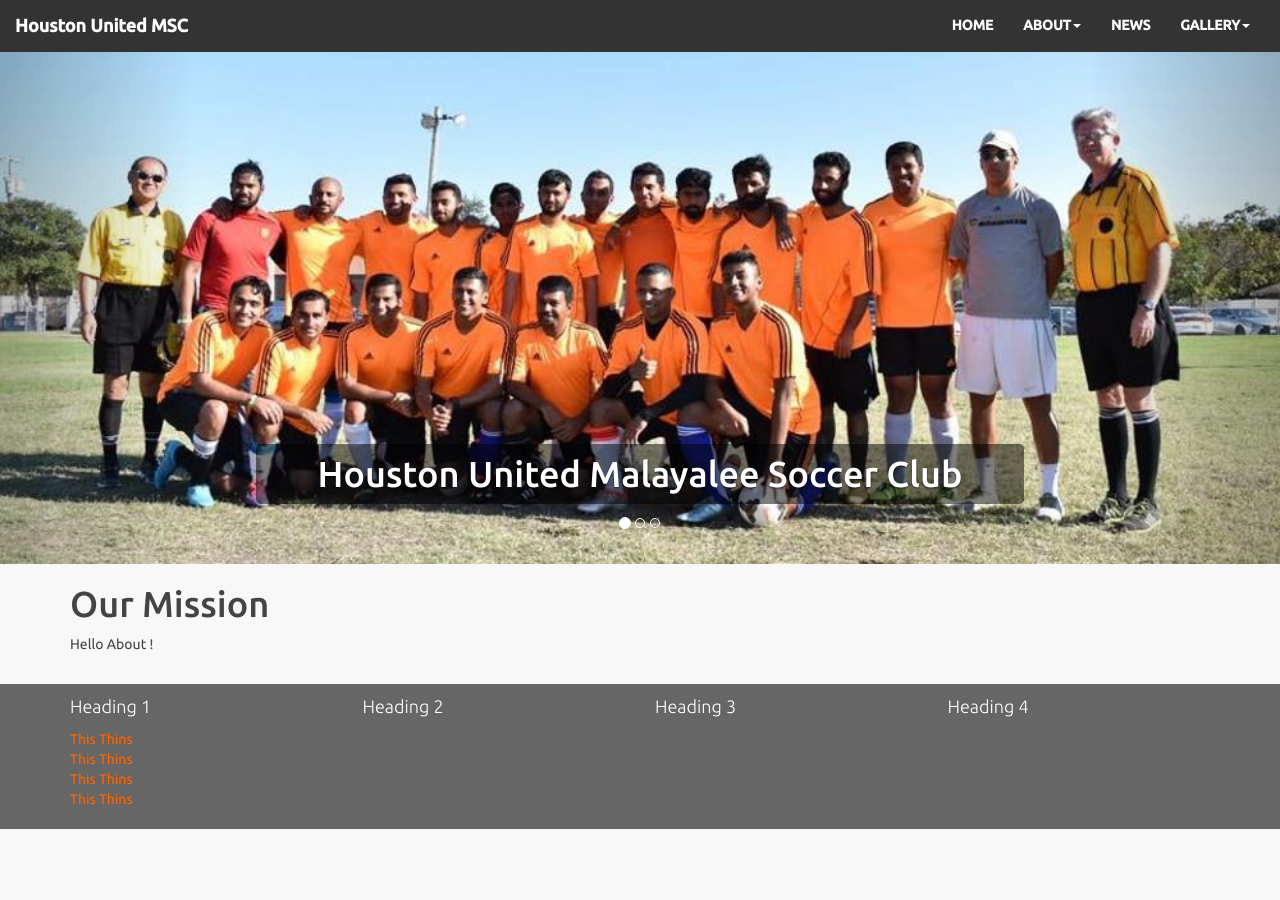
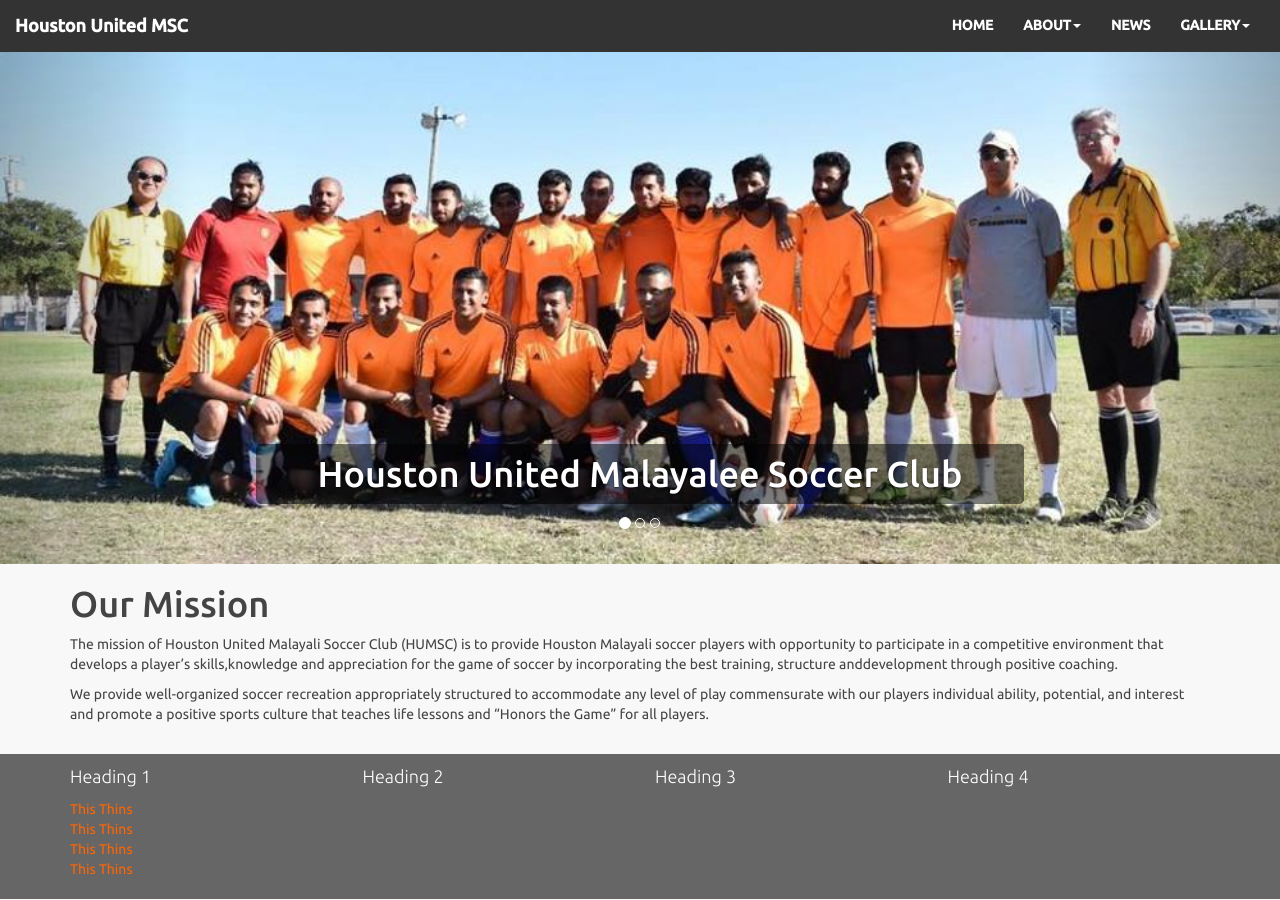
Before and after one commit to houstonunitedmsc/houstonunitedmsc.github.io, a Jekyll site: the page built from mission.md, in a window 1280 px wide. Built offline with Jekyll 4.4.1, drawn with Linux system fonts in a browser that asks for light colours.

Commit message:
updates mission page content

```diff
--- a/mission.md
+++ b/mission.md
@@ -4,4 +4,6 @@
 permalink: /mission
 ---
 
-Hello About !
+The mission of Houston United Malayali Soccer Club (HUMSC) is to provide Houston Malayali soccer players with opportunity to participate in a competitive environment that develops a player's skills,knowledge and appreciation for the game of soccer by incorporating the best training, structure anddevelopment through positive coaching.
+
+We provide well-organized soccer recreation appropriately structured to accommodate any level of play commensurate with our players individual ability, potential, and interest and promote a positive sports culture that teaches life lessons and “Honors the Game” for all players.
```
